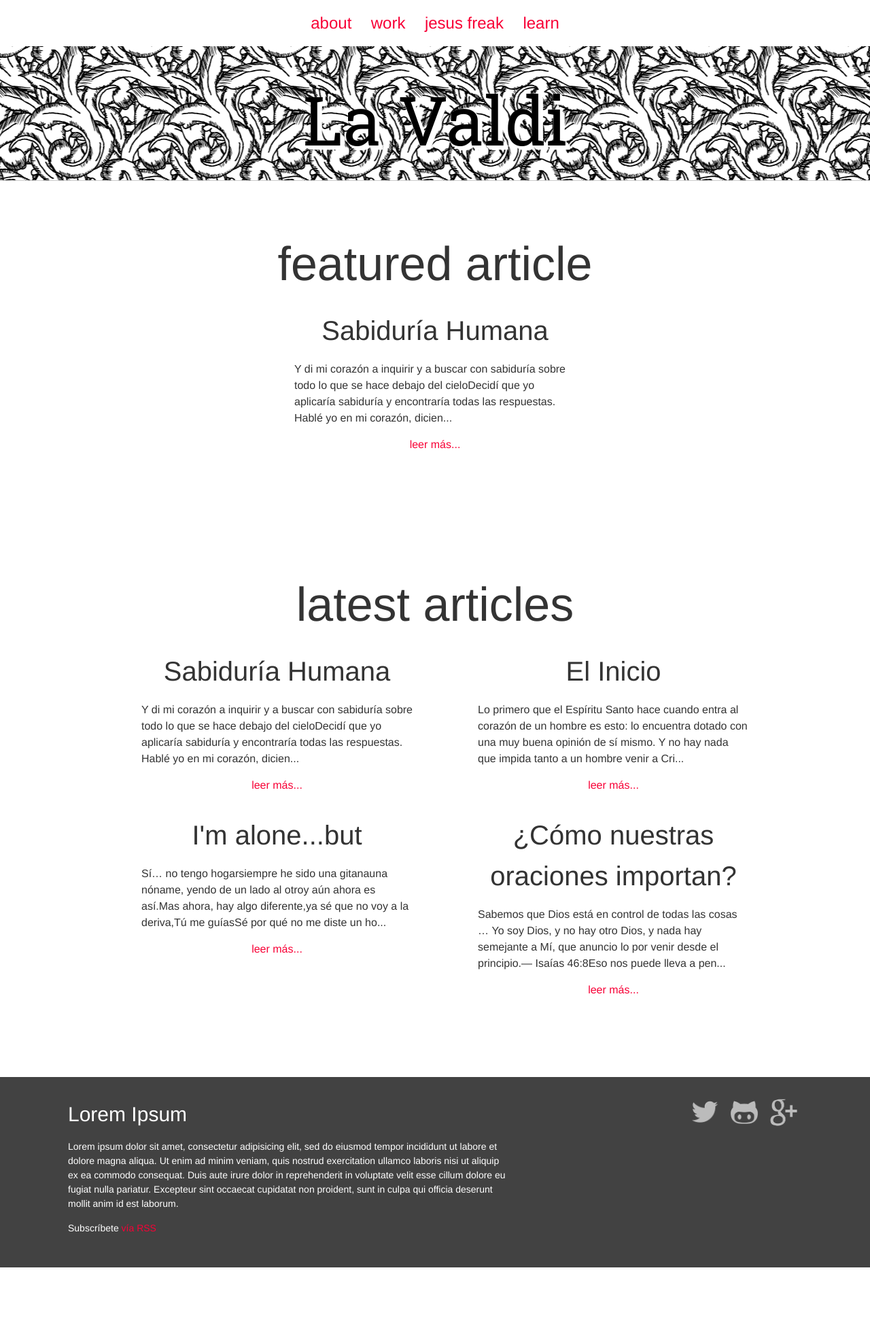
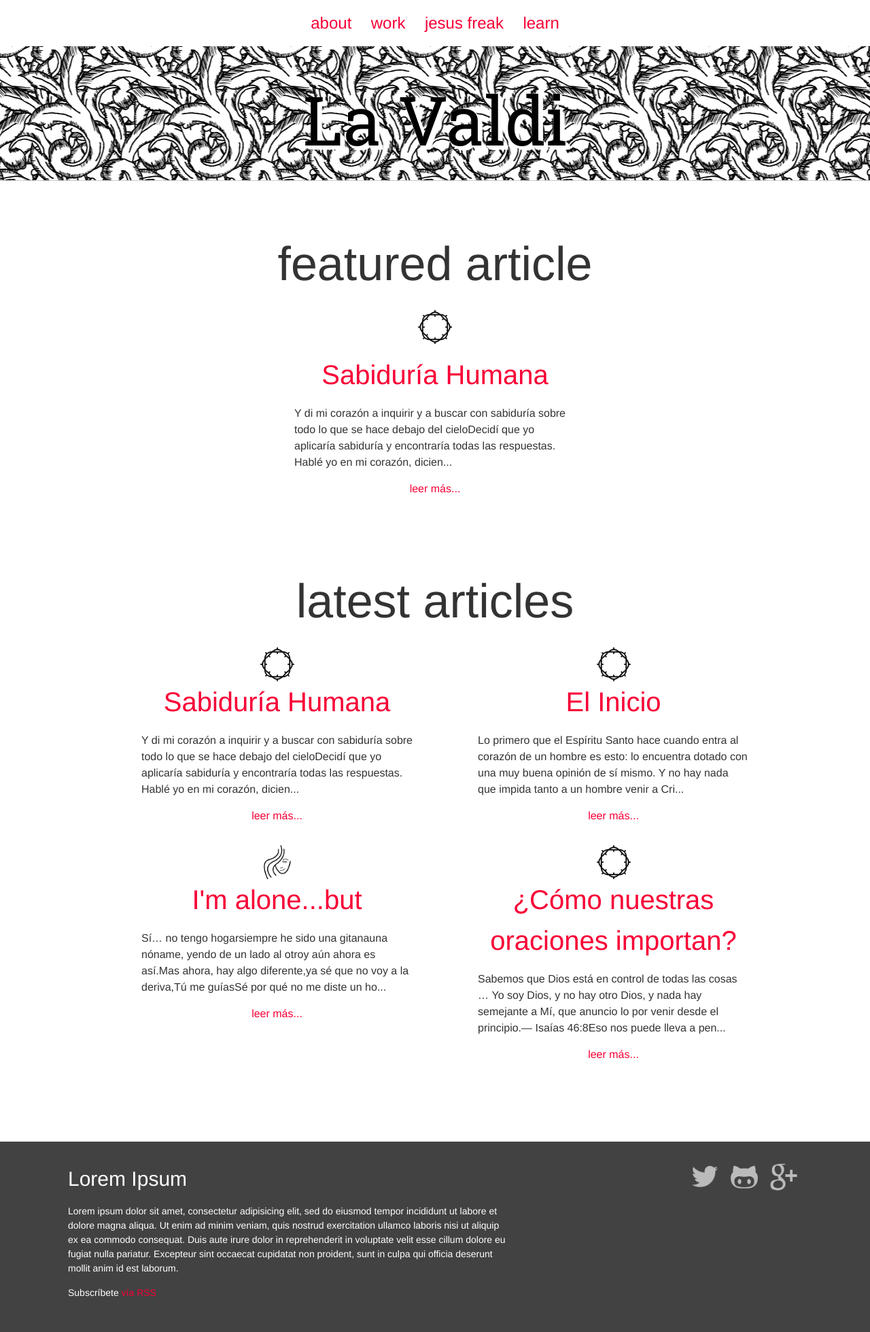
Before and after one commit to lavaldi/lavaldi-1.0, a Jekyll site: the page built from index.html, in a window 1280 px wide. Shown: the whole page at 68% size. Built offline with Jekyll 4.4.1, drawn with Linux system fonts in a browser that asks for light colours; some web fonts are replaced; before the commit the page ends 1864 px from its top, so only the background shows below that.

Commit message:
add markup and styles for the categories in posts

```diff
--- a/_includes/post.html
+++ b/_includes/post.html
@@ -1,5 +1,14 @@
-<h2>{{ post.title }}</h2>
+<ul class="post-tags">
+  {% for category in post.categories %}
+    <li>
+      <img src="/images/icon-{{category}}.png" alt="{{category}} icon" />
+    </li>
+  {% endfor %}
+</ul>
+<h2>
+  <a href="{{ post.url | prepend:site.baseurl }}">{{ post.title }}</a>
+</h2>
 <p>{{ post.content | strip_html | strip_newlines | truncate: 200 }}</p>
 <p class="post-read-more-link">
-  <a href="#">leer más...</a>
+  <a href="{{ post.url | prepend:site.baseurl }}">leer más...</a>
 </p>
--- a/_sass/components/_post.scss
+++ b/_sass/components/_post.scss
@@ -19,3 +19,16 @@
   float: none;
   margin: 0 auto;
 }
+
+.post-tags{
+  margin-left: 0;
+  min-height: 50px;
+  text-align: center;
+  li{
+    display: inline;
+
+    img{
+      width: 50px;
+    }
+  }
+}
--- a/index.html
+++ b/index.html
@@ -4,7 +4,7 @@ layout: default
 
 <div class="home">
   <!-- Section for featured post -->
-  <section class="site-section site-section-last">
+  <section class="site-section">
     <div class="wrapper">
       <h1>featured article</h1>
       {% assign count = 0 %}
```
